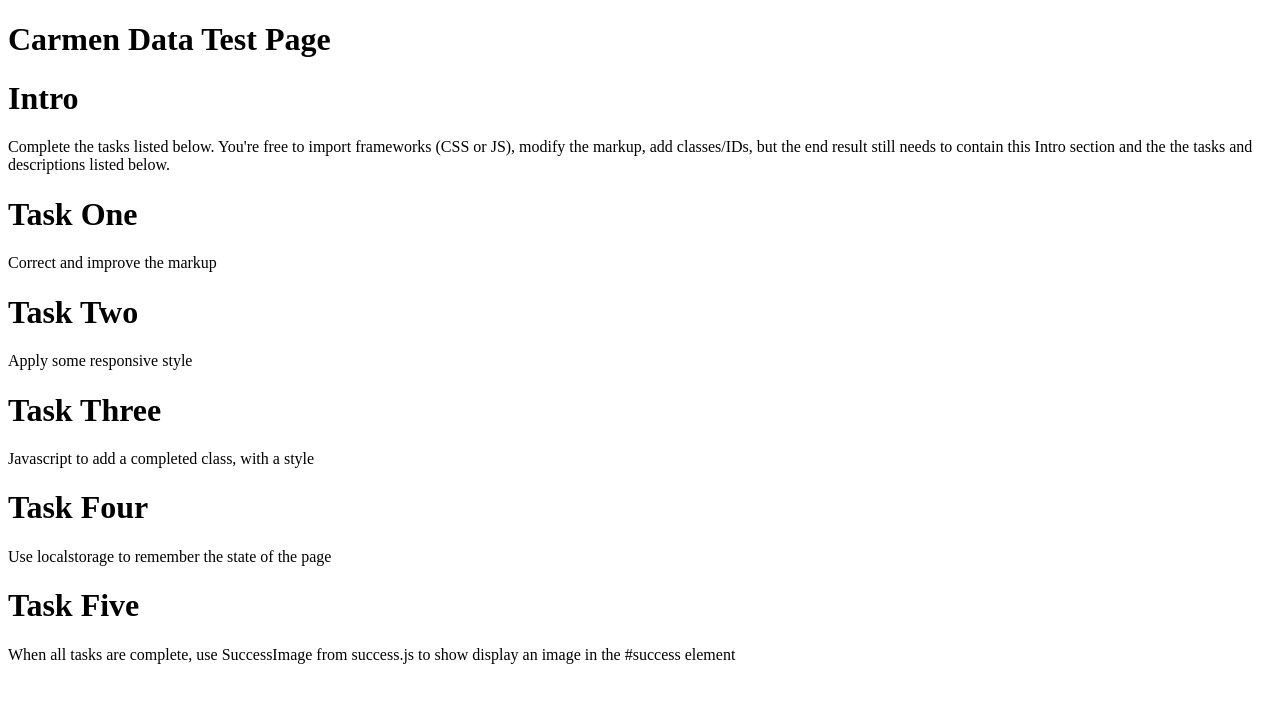
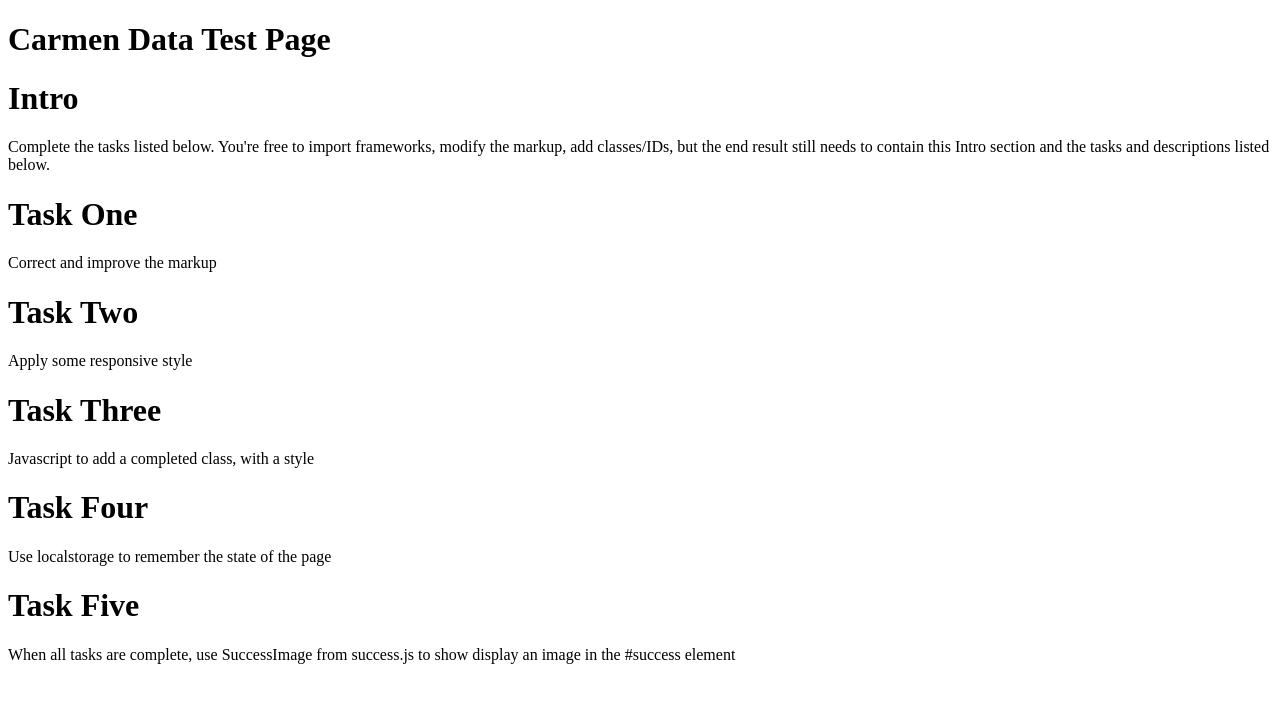
Before and after one commit to carmendata/tech-challenge, a plain HTML site: page index.html in a window 1280 px wide. Drawn offline with Linux system fonts and the light colour scheme.

Commit message:
Update intro text

```diff
--- a/index.html
+++ b/index.html
@@ -14,9 +14,9 @@
     <div>
         <h1>Intro</h1>
         <p>
-            Complete the tasks listed below. You're free to import frameworks (CSS or JS),
+            Complete the tasks listed below. You're free to import frameworks,
             modify the markup, add classes/IDs, but the end result still needs to contain
-            this Intro section and the the tasks and descriptions listed below.
+            this Intro section and the tasks and descriptions listed below.
         </p>
     </div>
     <div>
```
